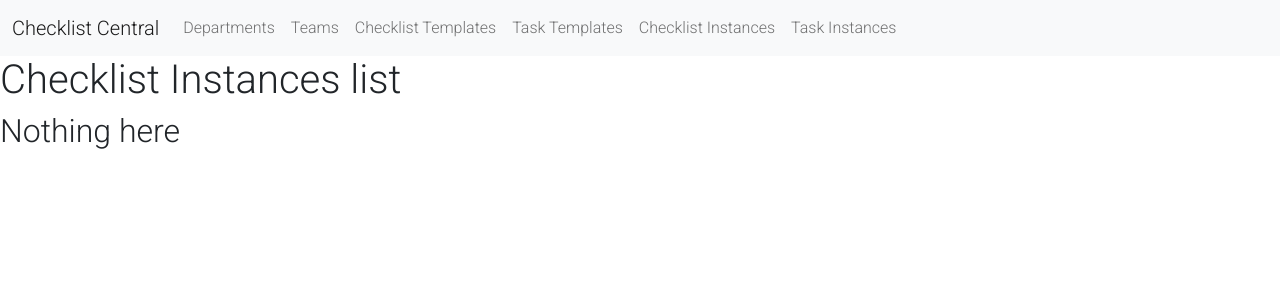
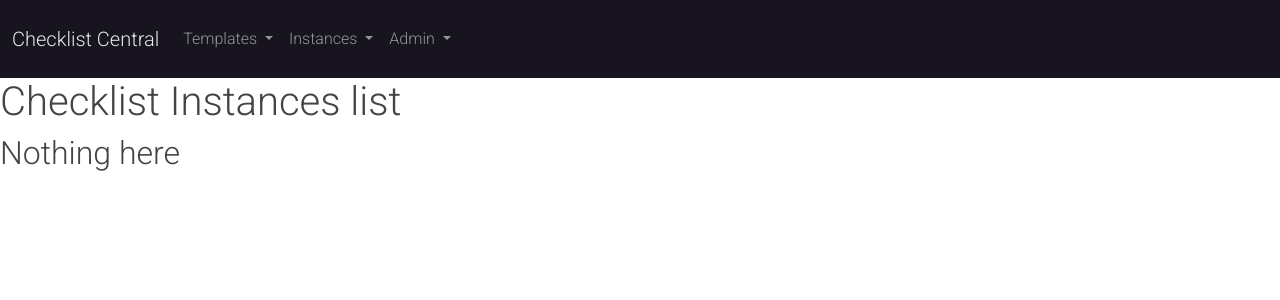
Before and after one commit to davep33l/checklist-central, a Django app: page /checklist_instances/ in a window 1280 px wide. Shown: the top 300 px of the page. Run offline with Django 4.2, Linux system fonts and the light colour scheme; data that the repository does not hold is empty; some libraries are stand-ins or nearby versions.

Commit message:
Add bootswatch theme and navbar dropdowns
- used a bootstrap colour theme for quick development
- updated the navbar to include dropdowns

```diff
--- a/templates/base.html
+++ b/templates/base.html
@@ -16,15 +16,16 @@
     <link rel="stylesheet" href="https://cdnjs.cloudflare.com/ajax/libs/font-awesome/5.15.3/css/all.min.css">
 
     <!-- Bootstrap CSS -->
-    <link href="https://cdn.jsdelivr.net/npm/bootstrap@5.0.1/dist/css/bootstrap.min.css" rel="stylesheet"
-        integrity="sha384-+0n0xVW2eSR5OomGNYDnhzAbDsOXxcvSN1TPprVMTNDbiYZCxYbOOl7+AMvyTG2x" crossorigin="anonymous">
+    <!-- <link href="https://cdn.jsdelivr.net/npm/bootstrap@5.3.3/dist/css/bootstrap.min.css" rel="stylesheet" integrity="sha384-QWTKZyjpPEjISv5WaRU9OFeRpok6YctnYmDr5pNlyT2bRjXh0JMhjY6hW+ALEwIH" crossorigin="anonymous"> -->
+
+    <link rel="stylesheet" href="https://cdn.jsdelivr.net/npm/bootswatch@5.3.3/dist/pulse/bootstrap.min.css">
 
     <!-- Custom CSS -->
     <link rel="stylesheet" href="{% static 'css/style.css' %}">
 </head>
 
 <!-- bootstrap navigation bar -->
-<nav class="navbar navbar-expand-lg navbar-light bg-light">
+<nav class="navbar navbar-expand-lg navbar-dark bg-dark">
     <div class="container-fluid">
         <a class="navbar-brand" href="{% url 'index' %}">Checklist Central</a>
         <button class="navbar-toggler" type="button" data-bs-toggle="collapse" data-bs-target="#navbarNav"
@@ -33,29 +34,41 @@
         </button>
         <div class="collapse navbar-collapse" id="navbarNav">
             <ul class="navbar-nav">
-                <li class="nav-item">
-                    <a class="nav-link" href="{% url 'departments' %}">Departments</a>
+                <li class="nav-item dropdown">
+                    <a class="nav-link dropdown-toggle" href="#" id="navbarDropdown" role="button" data-bs-toggle="dropdown" aria-expanded="false">
+                        Templates
+                    </a>
+                    <ul class="dropdown-menu" aria-labelledby="navbarDropdown">
+                        <li><a class="dropdown-item" href="{% url 'checklist_templates' %}">Checklist Templates</a></li>
+                        <li><a class="dropdown-item" href="{% url 'task_templates' %}">Task Templates</a></li>
+                    </ul>
                 </li>
-                <li class="nav-item">
-                    <a class="nav-link" href="{% url 'teams' %}">Teams</a>
+
+                <li class="nav-item dropdown">
+                    <a class="nav-link dropdown-toggle" href="#" id="navbarDropdown" role="button" data-bs-toggle="dropdown" aria-expanded="false">
+                        Instances
+                    </a>
+                    <ul class="dropdown-menu" aria-labelledby="navbarDropdown">
+                        <li><a class="dropdown-item" href="{% url 'checklist_instances' %}">Checklist Instances</a></li>
+                        <li><a class="dropdown-item" href="{% url 'task_instances' %}">Task Instances</a></li>
+                    </ul>
                 </li>
-                <li class="nav-item">
-                    <a class="nav-link" href="{% url 'checklist_templates' %}">Checklist Templates</a>
-                </li>
-                <li class="nav-item">
-                    <a class="nav-link" href="{% url 'task_templates' %}">Task Templates</a>
-                </li>
-                <li class="nav-item">
-                    <a class="nav-link" href="{% url 'checklist_instances' %}">Checklist Instances</a>
-                </li>
-                <li class="nav-item">
-                    <a class="nav-link" href="{% url 'task_instances' %}">Task Instances</a>
+
+                <li class="nav-item dropdown">
+                    <a class="nav-link dropdown-toggle" href="#" id="navbarDropdown" role="button" data-bs-toggle="dropdown" aria-expanded="false">
+                        Admin
+                    </a>
+                    <ul class="dropdown-menu" aria-labelledby="navbarDropdown">
+                        <li><a class="dropdown-item" href="{% url 'departments' %}">Departments</a></li>
+                        <li><a class="dropdown-item" href="{% url 'teams' %}">Teams</a></li>
+                    </ul>
                 </li>
 
             </ul>
         </div>
     </div>
 </nav>
+
 
 <!-- messages -->
 
@@ -68,9 +81,8 @@
 
 {% block content %}{% endblock %}
 
-    <script src="https://cdn.jsdelivr.net/npm/bootstrap@5.0.1/dist/js/bootstrap.bundle.min.js"
-        integrity="sha384-gtEjrD/SeCtmISkJkNUaaKMoLD0//ElJ19smozuHV6z3Iehds+3Ulb9Bn9Plx0x4" crossorigin="anonymous">
-        </script>
+<script src="https://cdn.jsdelivr.net/npm/@popperjs/core@2.11.8/dist/umd/popper.min.js" integrity="sha384-I7E8VVD/ismYTF4hNIPjVp/Zjvgyol6VFvRkX/vR+Vc4jQkC+hVqc2pM8ODewa9r" crossorigin="anonymous"></script>
+<script src="https://cdn.jsdelivr.net/npm/bootstrap@5.3.3/dist/js/bootstrap.min.js" integrity="sha384-0pUGZvbkm6XF6gxjEnlmuGrJXVbNuzT9qBBavbLwCsOGabYfZo0T0to5eqruptLy" crossorigin="anonymous"></script>
 </body>
 
 </html>
```
